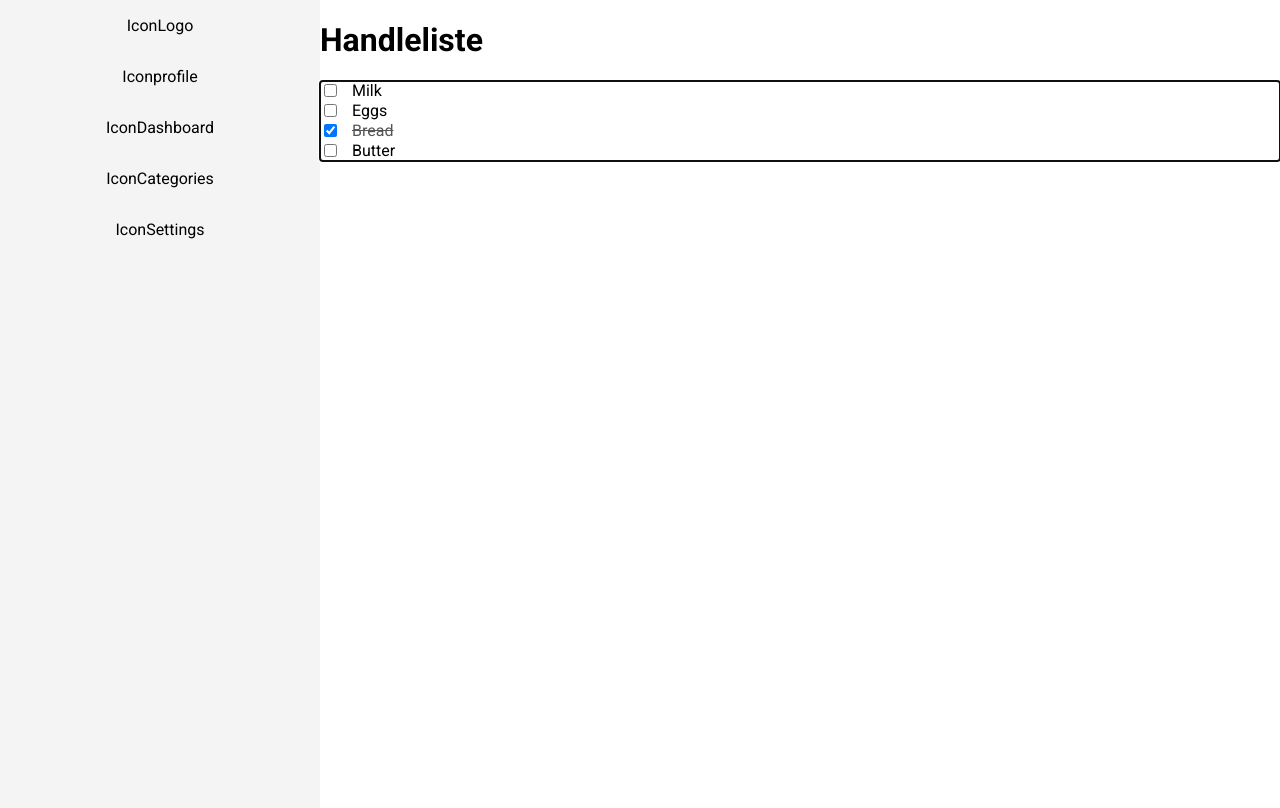
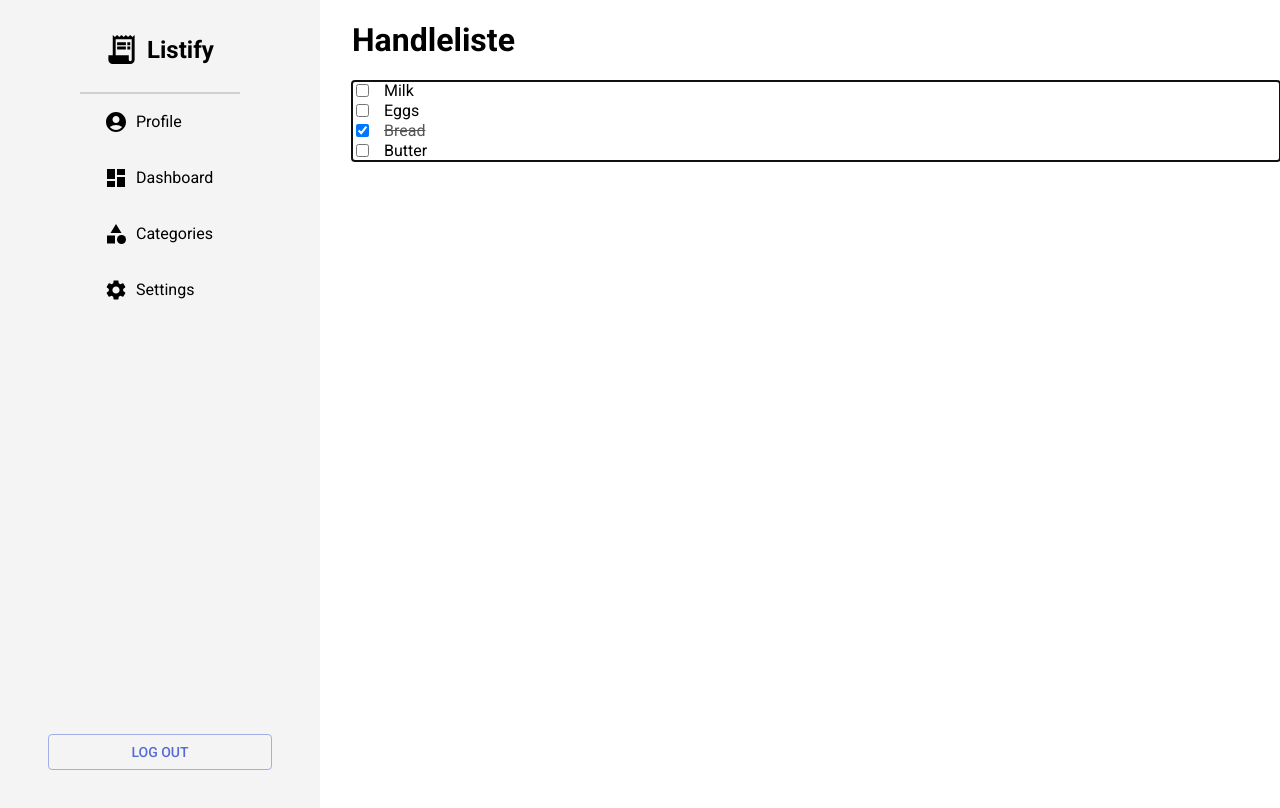
Before and after one commit to emsoraffa/listify, a React (Create React App) app in the folder frontend/: page /li in a window 1280 px wide. Shown: the top 808 px of the page. Built offline with nearby package versions, Linux system fonts and the light colour scheme; sample sign-in values are in the browser's storage.

Commit message:
feat: siebar styling and logout button

```diff
--- a/frontend/src/Components/NavBar/NavBar.tsx
+++ b/frontend/src/Components/NavBar/NavBar.tsx
@@ -8,7 +8,6 @@ import MenuOpenIcon from '@mui/icons-material/MenuOpen';
 
 export function Navbar() {
   const isMobile = useMediaQuery({ query: '(max-width:1224px)' })
-  const isDesktop = useMediaQuery({ query: '(min-width:1224px' })
   const [anchorEl, setAnchorEl] = React.useState<null | HTMLElement>(null);
   const open = Boolean(anchorEl);
   const handleClick = (event: React.MouseEvent<HTMLButtonElement>) => {
@@ -18,7 +17,7 @@ export function Navbar() {
     setAnchorEl(null);
   };
   return (<div className='navbar-container'>
-    {isDesktop &&
+    {!isMobile &&
       <div className="navbar-left-container">
         <div className="navbar-item-container">
           <a>Listify</a>
--- a/frontend/src/Components/Navbar/Navbar.tsx
+++ b/frontend/src/Components/Navbar/Navbar.tsx
@@ -8,7 +8,6 @@ import MenuOpenIcon from '@mui/icons-material/MenuOpen';
 
 export function Navbar() {
   const isMobile = useMediaQuery({ query: '(max-width:1224px)' })
-  const isDesktop = useMediaQuery({ query: '(min-width:1224px' })
   const [anchorEl, setAnchorEl] = React.useState<null | HTMLElement>(null);
   const open = Boolean(anchorEl);
   const handleClick = (event: React.MouseEvent<HTMLButtonElement>) => {
@@ -18,7 +17,7 @@ export function Navbar() {
     setAnchorEl(null);
   };
   return (<div className='navbar-container'>
-    {isDesktop &&
+    {!isMobile &&
       <div className="navbar-left-container">
         <div className="navbar-item-container">
           <a>Listify</a>
--- a/frontend/src/Components/OAuth2RedirectHandler/OAuth2RedirectHandler.tsx
+++ b/frontend/src/Components/OAuth2RedirectHandler/OAuth2RedirectHandler.tsx
@@ -13,7 +13,7 @@ export function OAuth2RedirectHandler() {
 
     if (token) {
       localStorage.setItem('accessToken', token);
-      navigate('/dashboard', { replace: true });
+      navigate('/li', { replace: true });
     } else {
       console.error('Token is null');
       navigate('/login', { replace: true });
--- a/frontend/src/Components/Sidebar/Sidebar.tsx
+++ b/frontend/src/Components/Sidebar/Sidebar.tsx
@@ -1,32 +1,49 @@
-import { Hidden } from "@mui/material";
-import { useMediaQuery } from "react-responsive";
-import "./styles.css";
+import { useMediaQuery } from 'react-responsive';
+import { AccountCircle, Dashboard, Category, Settings, ReceiptLong } from '@mui/icons-material';
+import './styles.css';
+import { Button } from '@mui/material';
+import { useContext } from 'react';
+import { AuthContext } from '../../context/AuthContext/AuthContext';
+import { useNavigate } from 'react-router-dom';
 
 export function Sidebar() {
-  const isMobile = useMediaQuery({ query: '(max-width:1224px)' })
-  const isDesktop = useMediaQuery({ query: '(min-width:1224px' })
+  const isMobile = useMediaQuery({ query: '(max-width:1224px)' });
+  const authState = useContext(AuthContext);
+  const navigate = useNavigate();
 
-  return (<>
+  const handleLogout = () => {
+    authState?.logout();
+    navigate('/login');
+  }
+  return (
     <div className={isMobile ? "sidebar-container" : "large-sidebar-container"}>
-      <div className="sidebar-item">
-        <div>Icon </div>
-        {isDesktop && <div>Logo</div>}
+      <div className="top-section">
+        <div className={isMobile ? "sidebar-item" : "large-sidebar-item"} style={{ marginBottom: '0' }}>
+          <ReceiptLong fontSize='large' className="icon" />
+          {!isMobile && <h2 className="sidebar-link" >Listify</h2>}
+        </div>
+        <hr className="custom-hr" />
+        <div className={isMobile ? "sidebar-item" : "large-sidebar-item"}>
+          <AccountCircle className="icon" />
+          {!isMobile && <div className="sidebar-link">Profile</div>}
+        </div>
+        <div className={isMobile ? "sidebar-item" : "large-sidebar-item"}>
+          <Dashboard className="icon" />
+          {!isMobile && <div className="sidebar-link">Dashboard</div>}
+        </div>
+        <div className={isMobile ? "sidebar-item" : "large-sidebar-item"}>
+          <Category className="icon" />
+          {!isMobile && <div className="sidebar-link">Categories</div>}
+        </div>
+        <div className={isMobile ? "sidebar-item" : "large-sidebar-item"}>
+          <Settings className="icon" />
+          {!isMobile && <div className="sidebar-link">Settings</div>}
+        </div>
       </div>
-      <div className="sidebar-item">
-        <div>Icon </div>
-        {isDesktop && <div>profile</div>}
+
+      <div className="bottom-section">
+        {!isMobile && <Button variant="outlined" onClick={handleLogout}>Log out</Button>}
       </div>
-      <div className="sidebar-item">
-        <div>Icon </div>
-        {isDesktop && <div>Dashboard</div>}
-      </div>
-      <div className="sidebar-item">
-        <div>Icon </div>
-        {isDesktop && <div>Categories</div>}
-      </div>
-      <div className="sidebar-item">
-        <div>Icon </div>
-        {isDesktop && <div>Settings</div>}
-      </div>
-    </div></>)
+    </div>
+  );
 }
--- a/frontend/src/Components/Sidebar/styles.css
+++ b/frontend/src/Components/Sidebar/styles.css
@@ -14,12 +14,41 @@
   width: 20rem;
   height: 100%;
   background-color: #f4f4f4;
-  align-items: center;
+  justify-content: left;
 }
 
 .sidebar-item {
   display: flex;
   flex-direction: row;
   margin-top: 1rem;
-  margin-bottom: 1rem;
+  margin-bottom: 2rem;
+  align-items: center;
 }
+
+.large-sidebar-item {
+  display: flex;
+  flex-direction: row;
+  margin-top: 1rem;
+  margin-bottom: 2rem;
+  margin-left: 6.5rem;
+  align-items: center;
+}
+
+.custom-hr {
+  border: none;
+  height: 2px;
+  background-color: #D0D0D0;
+  width: 50%;
+}
+
+.sidebar-link {
+  margin-left: 0.5rem;
+}
+
+.bottom-section {
+  margin-top: 25rem;
+  display: flex;
+  flex-direction: column;
+  padding-right: 3rem;
+  padding-left: 3rem;
+}
--- a/frontend/src/Pages/ListPage/styles.css
+++ b/frontend/src/Pages/ListPage/styles.css
@@ -1,3 +1,7 @@
 .container {
   height: 100rem;
+  display: flex;
+  flex-direction: column;
+  justify-items: left;
+  padding-left: 2rem;
 }
```
